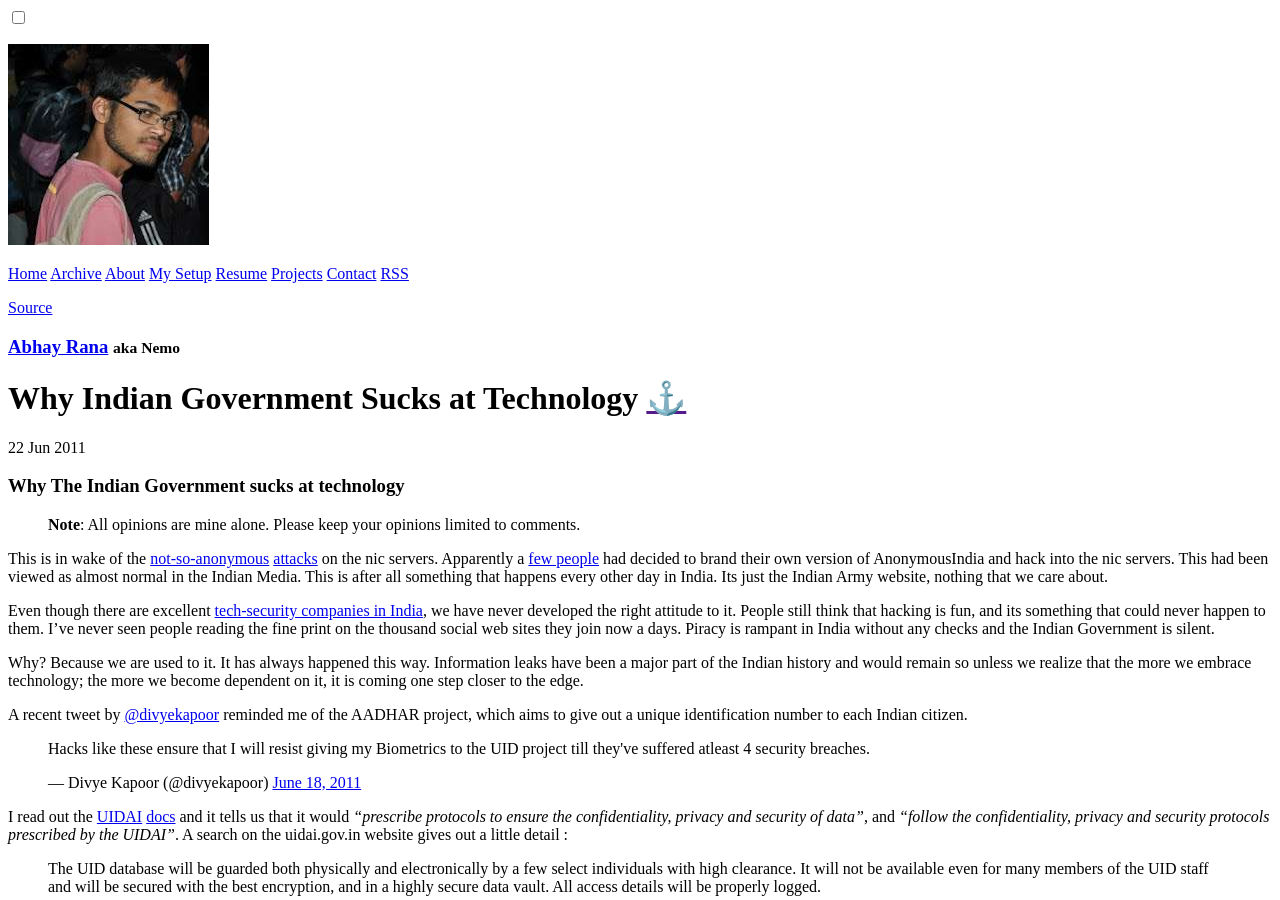
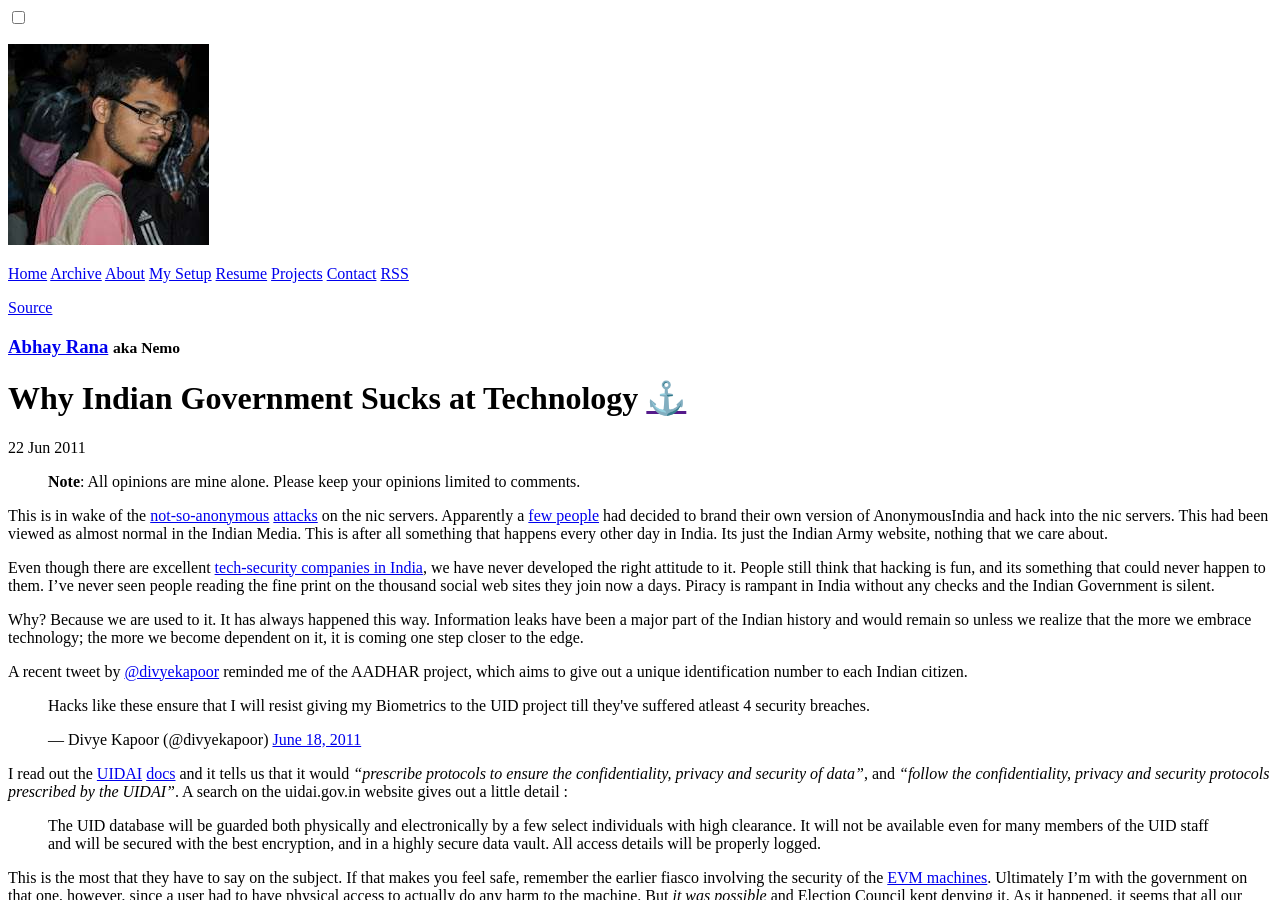
Before and after one commit to captn3m0/captn3m0.github.com, a Jekyll site: the page built from _posts/2011-06-22-why-indian-government-sucks-at-technology.md, in a window 1280 px wide and 900 px high. Built offline with Jekyll 4.4.1, drawn with Linux system fonts in a browser that asks for light colours; comment, search, counter and statistics services are not loaded.

Commit message:
Fixes double title

```diff
--- a/_posts/2011-06-22-why-indian-government-sucks-at-technology.md
+++ b/_posts/2011-06-22-why-indian-government-sucks-at-technology.md
@@ -5,8 +5,6 @@ tags:
 - thoughts
 - india
 ---
-
-### Why The Indian Government sucks at technology
 
 >**Note**: All opinions are mine alone. Please keep your opinions limited to comments.
 
```
